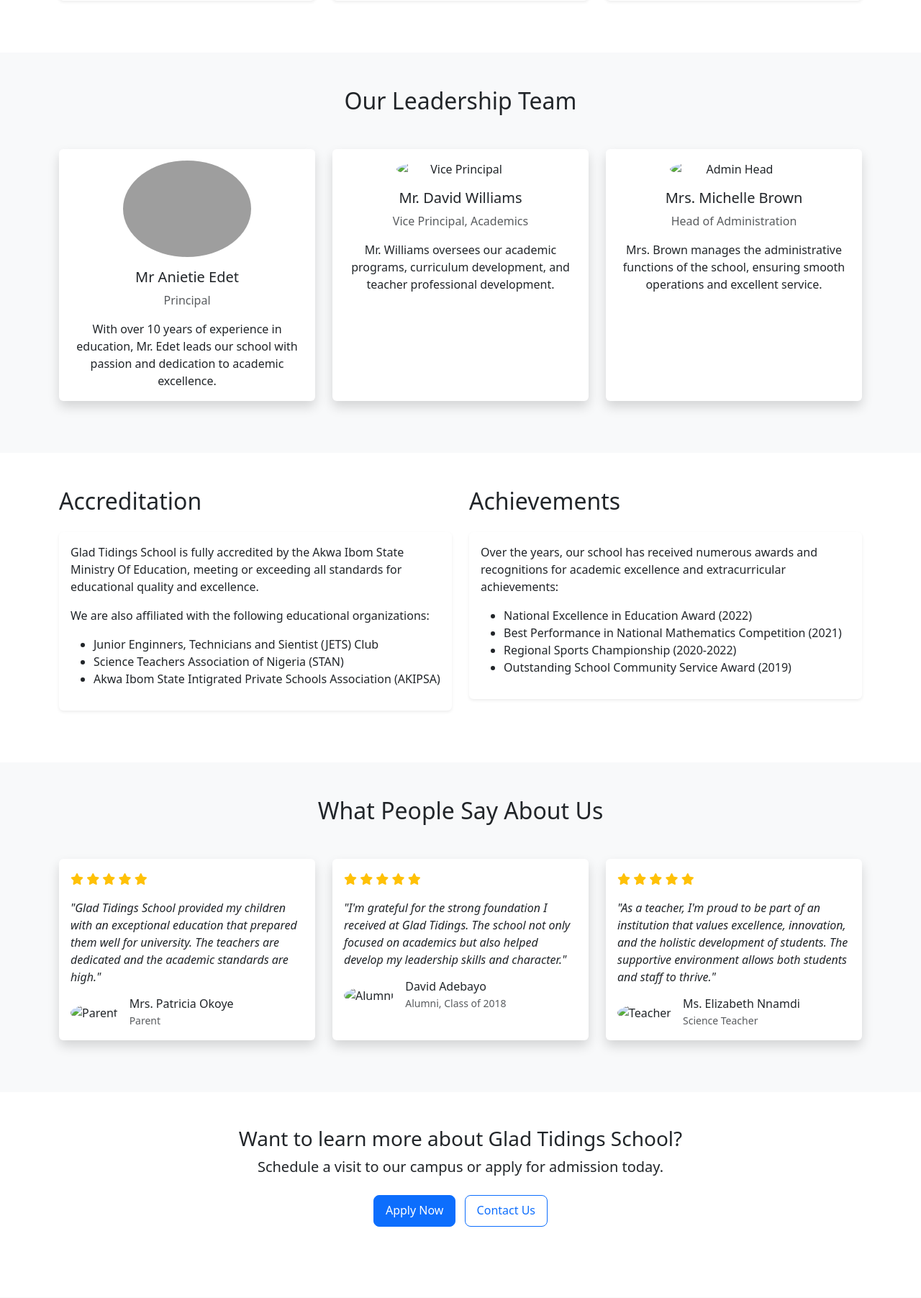
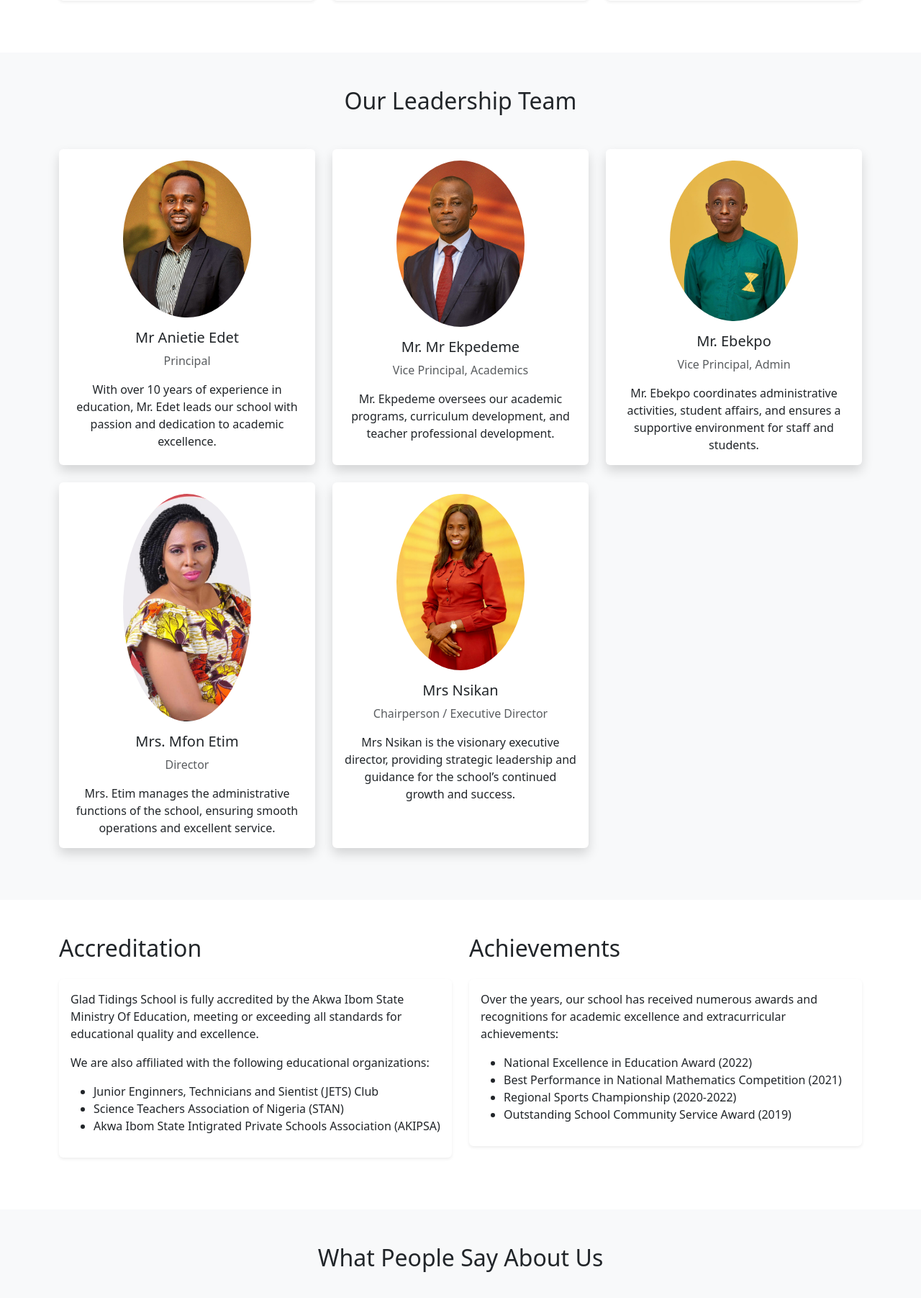
Before and after one commit to idorenyinbassey/glad_tidings_school_mgmt, a Django app: page /about-us/ in a window 1280 px wide. Shown: the part 2139-3942 px from the top of the page at 72% size. Run offline with Django 5.2, Linux system fonts and the light colour scheme; some libraries are stand-ins or nearby versions; grey boxes are pictures that could not be loaded.

Commit message:
I added new images and updated the "About Us" page to reflect changes in staff roles and names. Specifically, I replaced the images for the Director and Chairperson/Executive Director, and updated the names and descriptions for the Vice Principal (Admin) and Chairperson/Executive Director to Mr. Ebekpo and Mrs. Nsikan, respectively.

```diff
--- a/core/templates/core/about_us.html
+++ b/core/templates/core/about_us.html
@@ -138,7 +138,7 @@
         <div class="row">
             <div class="col-lg-4 col-md-6 mb-4">
                 <div class="card border-0 shadow text-center h-100">
-                    <img src="{% static 'core/images/principal.jpg' %}" class="card-img-top rounded-circle w-50 mx-auto mt-3" alt="Principal">
+                    <img src="{% static 'core/images/principal1.jpg' %}" class="card-img-top rounded-circle w-50 mx-auto mt-3" alt="Principal">
                     <div class="card-body">
                         <h5 class="card-title">Mr Anietie Edet</h5>
                         <p class="text-muted">Principal</p>
@@ -148,21 +148,41 @@
             </div>
             <div class="col-lg-4 col-md-6 mb-4">
                 <div class="card border-0 shadow text-center h-100">
-                    <img src="https://via.placeholder.com/300x300" class="card-img-top rounded-circle w-50 mx-auto mt-3" alt="Vice Principal">
+                    <img src="{% static 'core/images/vice_principal_academics.jpg' %}" class="card-img-top rounded-circle w-50 mx-auto mt-3" alt="Vice Principal Academics">
                     <div class="card-body">
-                        <h5 class="card-title">Mr. David Williams</h5>
+                        <h5 class="card-title">Mr. Mr Ekpedeme</h5>
                         <p class="text-muted">Vice Principal, Academics</p>
-                        <p class="card-text">Mr. Williams oversees our academic programs, curriculum development, and teacher professional development.</p>
+                        <p class="card-text">Mr. Ekpedeme oversees our academic programs, curriculum development, and teacher professional development.</p>
                     </div>
                 </div>
             </div>
             <div class="col-lg-4 col-md-6 mb-4">
                 <div class="card border-0 shadow text-center h-100">
-                    <img src="https://via.placeholder.com/300x300" class="card-img-top rounded-circle w-50 mx-auto mt-3" alt="Admin Head">
+                    <img src="{% static 'core/images/vice_principal_admin.jpg' %}" class="card-img-top rounded-circle w-50 mx-auto mt-3" alt="Vice Principal Admin">
                     <div class="card-body">
-                        <h5 class="card-title">Mrs. Michelle Brown</h5>
-                        <p class="text-muted">Head of Administration</p>
-                        <p class="card-text">Mrs. Brown manages the administrative functions of the school, ensuring smooth operations and excellent service.</p>
+                        <h5 class="card-title">Mr. Ebekpo</h5>
+                        <p class="text-muted">Vice Principal, Admin</p>
+                        <p class="card-text">Mr. Ebekpo coordinates administrative activities, student affairs, and ensures a supportive environment for staff and students.</p>
+                    </div>
+                </div>
+            </div>
+            <div class="col-lg-4 col-md-6 mb-4">
+                <div class="card border-0 shadow text-center h-100">
+                    <img src="{% static 'core/images/director.jpg' %}" class="card-img-top rounded-circle w-50 mx-auto mt-3" alt="Director">
+                    <div class="card-body">
+                        <h5 class="card-title">Mrs. Mfon Etim</h5>
+                        <p class="text-muted">Director</p>
+                        <p class="card-text">Mrs. Etim manages the administrative functions of the school, ensuring smooth operations and excellent service.</p>
+                    </div>
+                </div>
+            </div>
+            <div class="col-lg-4 col-md-6 mb-4">
+                <div class="card border-0 shadow text-center h-100">
+                    <img src="{% static 'core/images/chairperson.jpg' %}" class="card-img-top rounded-circle w-50 mx-auto mt-3" alt="Chairperson/Executive Director">
+                    <div class="card-body">
+                        <h5 class="card-title">Mrs Nsikan</h5>
+                        <p class="text-muted">Chairperson / Executive Director</p>
+                        <p class="card-text">Mrs Nsikan is the visionary executive director, providing strategic leadership and guidance for the school’s continued growth and success.</p>
                     </div>
                 </div>
             </div>
```
Also changed, not shown: core/static/core/images/chairperson.jpg (added), core/static/core/images/director.jpg (added), core/static/core/images/principal1.jpg (added), core/static/core/images/vice_principal_academics.jpg (added), core/static/core/images/vice_principal_admin.jpg (added).
